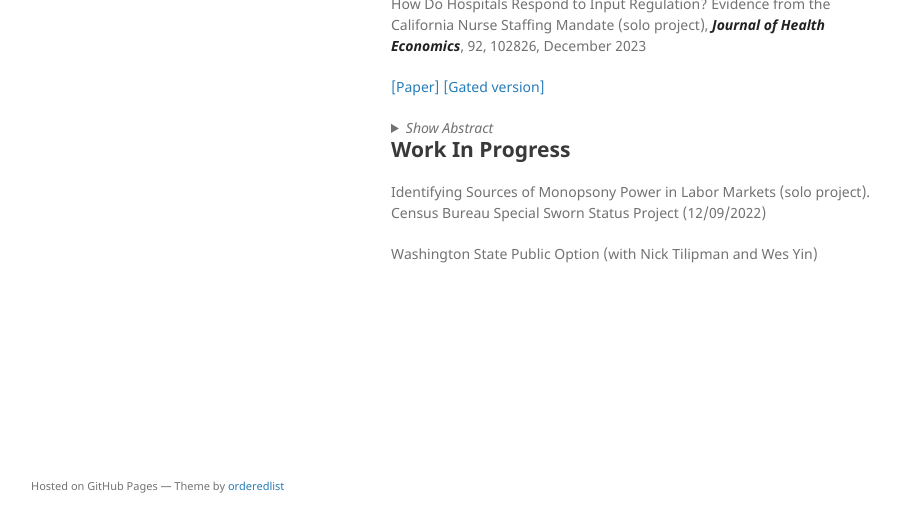
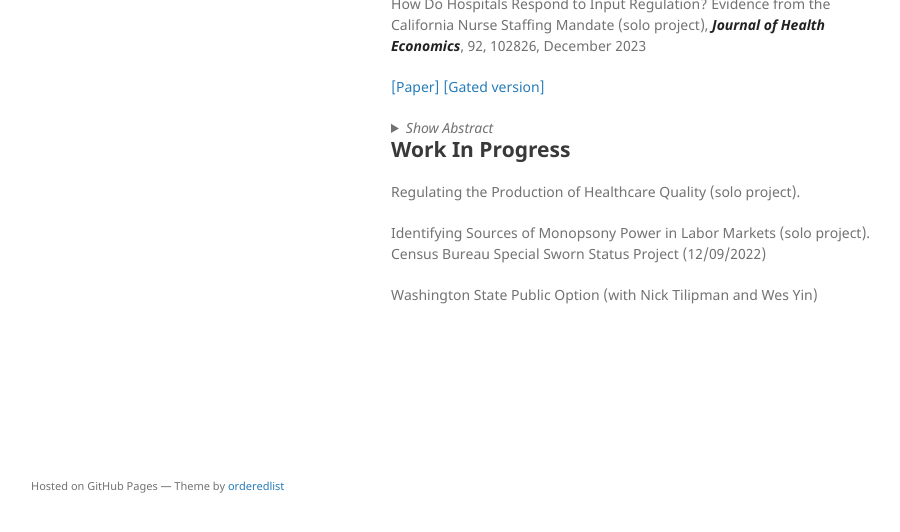
Before and after one commit to chandniraja/chandniraja.github.io, a Jekyll site: the page built from index.md, in a window 1280 px wide, cut to the strip 335-867 px from the top of the page. Shown: the whole strip, without its empty margins (179-1079 px from the left). Built offline with Jekyll 4.4.1, drawn with Linux system fonts in a browser that asks for light colours; the repository's description, which GitHub fills in, is left out.

Commit message:
Update index.md

```diff
--- a/index.md
+++ b/index.md
@@ -21,6 +21,8 @@ How Do Hospitals Respond to Input Regulation? Evidence from the California Nurse
 </details>
 
 ## Work In Progress
+
+Regulating the Production of Healthcare Quality (solo project).
 
 Identifying Sources of Monopsony Power in Labor Markets (solo project). Census Bureau Special Sworn Status Project (12/09/2022)
 
```
